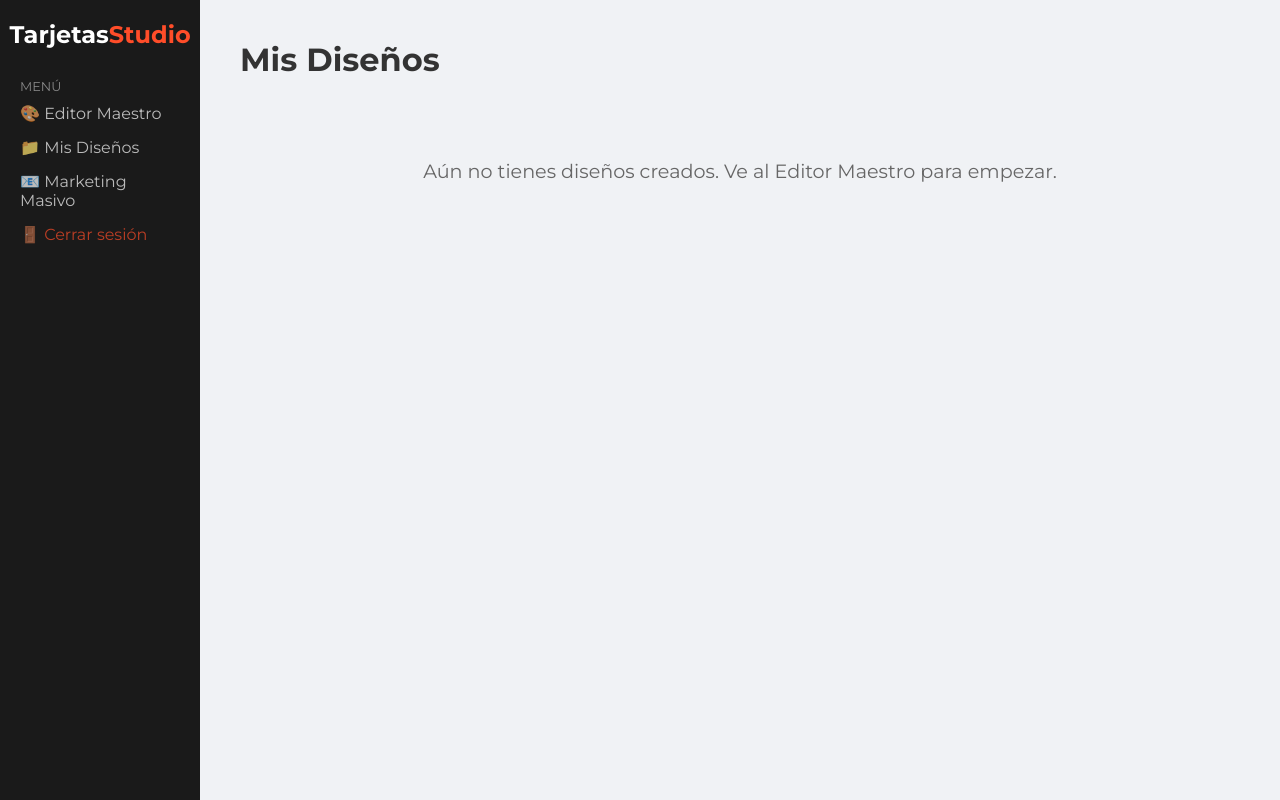
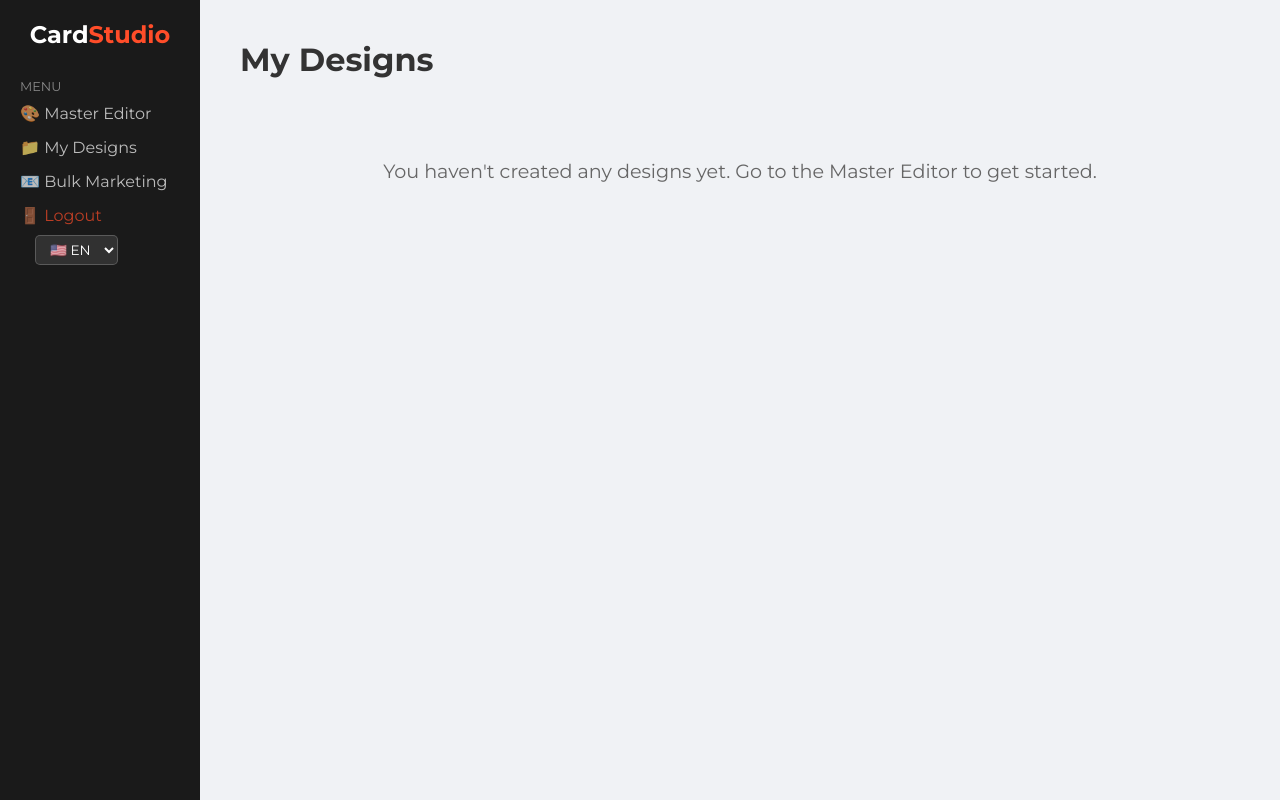
Before and after one commit to stimado9021/cardstudio, a PHP site: page /admin/dashboard.php in a window 1280 px wide. Run offline with PHP 8.4, Linux system fonts and the light colour scheme; the visitor is signed in with stand-in values (Sample User, id 1); data comes from the database, SQL or seed files in the repository; data that the repository does not hold is empty.

Commit message:
FASE 4+5: i18n completo en admin pages + fix innerHTML performance

```diff
--- a/admin/dashboard.php
+++ b/admin/dashboard.php
@@ -5,9 +5,9 @@
 <head>
     <meta charset="UTF-8">
     <meta name="viewport" content="width=device-width, initial-scale=1.0">
-    <title>Mis Diseños - TarjetasStudio</title>
-
+    <title>Mis Diseños - CardStudio</title>
     <link href="https://fonts.googleapis.com/css2?family=Montserrat:wght@400;600;700&display=swap" rel="stylesheet">
+    <script src="../js/i18n.js"></script>
     <style>
         body {
             margin: 0;
@@ -132,7 +132,10 @@
             padding: 50px 0;
         }
 
-        /* --- Responsive Design --- */
+        .lang-bar {
+            padding: 10px 20px;
+        }
+
         @media (max-width: 768px) {
             body {
                 flex-direction: column;
@@ -166,7 +169,6 @@
 
             .sidebar nav div:first-child {
                 display: none;
-                /* Hide 'MENÚ' */
             }
 
             .main-content {
@@ -179,20 +181,22 @@
 <body>
 
     <div class="sidebar">
-        <div class="logo">Tarjetas<span>Studio</span></div>
+        <div class="logo">Card<span>Studio</span></div>
         <nav style="padding: 0 20px;">
-            <div style="color: #888; font-size: 0.8rem; margin-bottom: 10px;">MENÚ</div>
-            <div onclick="location.href='crear-diseno.html'" style="margin-bottom: 15px; cursor: pointer; opacity: 0.7;">🎨 Editor Maestro</div>
-            <div style="margin-bottom: 15px; cursor: pointer; opacity: 0.7;" onclick="location.href='dashboard.php'">📁 Mis Diseños</div>
-            <div onclick="location.href='marketing.php'" style="margin-bottom: 15px; cursor: pointer; opacity: 0.7;">📧 Marketing Masivo</div>
-            <div onclick="logout()" style="margin-top:auto; cursor: pointer; opacity: 0.7; color:#ff4d29;">🚪 Cerrar sesión</div>
+            <div style="color: #888; font-size: 0.8rem; margin-bottom: 10px;" data-i18n="menu">MENÚ</div>
+            <div onclick="location.href='crear-diseno.html'" style="margin-bottom: 15px; cursor: pointer; opacity: 0.7;" data-i18n="menu_editor">🎨 Editor Maestro</div>
+            <div style="margin-bottom: 15px; cursor: pointer; opacity: 0.7;" onclick="location.href='dashboard.php'" data-i18n="menu_designs">📁 Mis Diseños</div>
+            <div onclick="location.href='marketing.php'" style="margin-bottom: 15px; cursor: pointer; opacity: 0.7;" data-i18n="menu_marketing">📧 Marketing Masivo</div>
+            <div onclick="logout()" style="margin-top:auto; cursor: pointer; opacity: 0.7; color:#ff4d29;" data-i18n="menu_logout">🚪 Cerrar sesión</div>
         </nav>
+        <div class="lang-bar">
+            <script>document.write(i18n.createSwitcher())</script>
+        </div>
     </div>
 
     <div class="main-content">
-        <h1>Mis Diseños</h1>
+        <h1 data-i18n="dashboard_title">Mis Diseños</h1>
         <div class="grid-container" id="designsGrid">
-            <!-- Los diseños se cargarán aquí por JS -->
         </div>
     </div>
 
--- a/admin/js/dashboard.js
+++ b/admin/js/dashboard.js
@@ -6,7 +6,7 @@ document.addEventListener('DOMContentLoaded', async () => {
         const data = await response.json();
 
         if (data.length === 0) {
-            grid.innerHTML = '<div class="no-designs">Aún no tienes diseños creados. Ve al Editor Maestro para empezar.</div>';
+            grid.innerHTML = `<div class="no-designs">${i18n.t('dashboard_empty')}</div>`;
             return;
         }
 
@@ -14,7 +14,6 @@ document.addEventListener('DOMContentLoaded', async () => {
             const card = document.createElement('div');
             card.className = 'card';
 
-            // Si la miniatura no existe, mostramos un color por defecto
             const imgSrc = diseno.miniatura_url ? diseno.miniatura_url : 'https://via.placeholder.com/250x350?text=Sin+Vista+Previa';
 
             card.innerHTML = `
@@ -23,15 +22,15 @@ document.addEventListener('DOMContentLoaded', async () => {
                 </div>
                 <div class="card-body">
                     <h3 class="card-title">${diseno.nombre_diseno}</h3>
-                    <p class="card-category">Categoría: ${diseno.categoria_nombre}</p>
-                    <a href="crear-diseno.html?id=${diseno.id_diseno}" class="btn-edit">Editar Diseño</a>
+                    <p class="card-category">${i18n.t('dashboard_category')} ${diseno.categoria_nombre}</p>
+                    <a href="crear-diseno.html?id=${diseno.id_diseno}" class="btn-edit">${i18n.t('dashboard_edit')}</a>
                 </div>
             `;
             grid.appendChild(card);
         });
 
     } catch (error) {
-        console.error("Error al cargar los diseños:", error);
-        grid.innerHTML = '<div class="no-designs">Hubo un error al cargar los diseños.</div>';
+        console.error("Error loading designs:", error);
+        grid.innerHTML = `<div class="no-designs">${i18n.t('dashboard_error_loading')}</div>`;
     }
 });
--- a/index.html
+++ b/index.html
@@ -284,7 +284,7 @@
                             </div>
                         </div>
                     `;
-                    contenedor.innerHTML += card;
+                    contenedor.insertAdjacentHTML('beforeend', card);
                 });
 
             } catch (error) {
--- a/languages/en.json
+++ b/languages/en.json
@@ -70,5 +70,39 @@
   "error_unexpected_status": "Unexpected payment status",
   "btn_back_to_site": "← Back to site",
   "admin_enable_border": "Enable Border",
-  "admin_enable_shadow": "Enable Shadow"
+  "admin_enable_shadow": "Enable Shadow",
+  "marketing_title": "📧 Bulk Marketing",
+  "marketing_subtitle": "Send email campaigns to all your registered users.",
+  "marketing_subscribers": "Total Subscribers",
+  "marketing_brevo_status": "Brevo Connection",
+  "marketing_brevo_active": "🟢 Active",
+  "marketing_subject": "Email Subject",
+  "marketing_subject_placeholder": "E.g.: New birthday card collection!",
+  "marketing_content": "Content (HTML allowed)",
+  "marketing_variables_hint": "💡 Available variables: Use {{nombre}} for the client's name and {{email}} for their email.",
+  "marketing_content_placeholder": "Write your message here... You can use HTML tags for professional design.",
+  "marketing_btn_send": "🚀 Send to all",
+  "marketing_sending": "Sending...",
+  "marketing_confirm": "Are you sure you want to send this email to ALL your users? This action cannot be undone.",
+  "marketing_empty_fields": "Please fill in the subject and content.",
+  "marketing_success": "Success! Sent {sent} of {total} emails.",
+  "marketing_error": "Error: {msg}",
+  "marketing_error_connection": "Connection error with the server.",
+  "login_panel_title": "Admin Panel",
+  "login_access_restricted": "🔒 Restricted Access",
+  "login_placeholder_user": "Enter your username",
+  "login_placeholder_pass": "••••••••",
+  "login_btn_enter": "Enter Panel",
+  "login_verifying": "Verifying...",
+  "login_granted": "✓ Access granted",
+  "login_denied": "Invalid credentials",
+  "login_error_connection": "Connection error. Is the server on?",
+  "login_empty_fields": "Please fill in both fields.",
+  "login_footer": "CardStudio © 2025 — Authorized personnel only",
+  "dashboard_title": "My Designs",
+  "dashboard_empty": "You haven't created any designs yet. Go to the Master Editor to get started.",
+  "dashboard_category": "Category:",
+  "dashboard_edit": "Edit Design",
+  "dashboard_error_loading": "There was an error loading the designs.",
+  "btn_cancel_confirm": "Cancel"
 }
```
Also changed, not shown: admin/login.php (+25 -17 lines), admin/marketing.php (+25 -16 lines), languages/es.json (+35 -1 lines).
